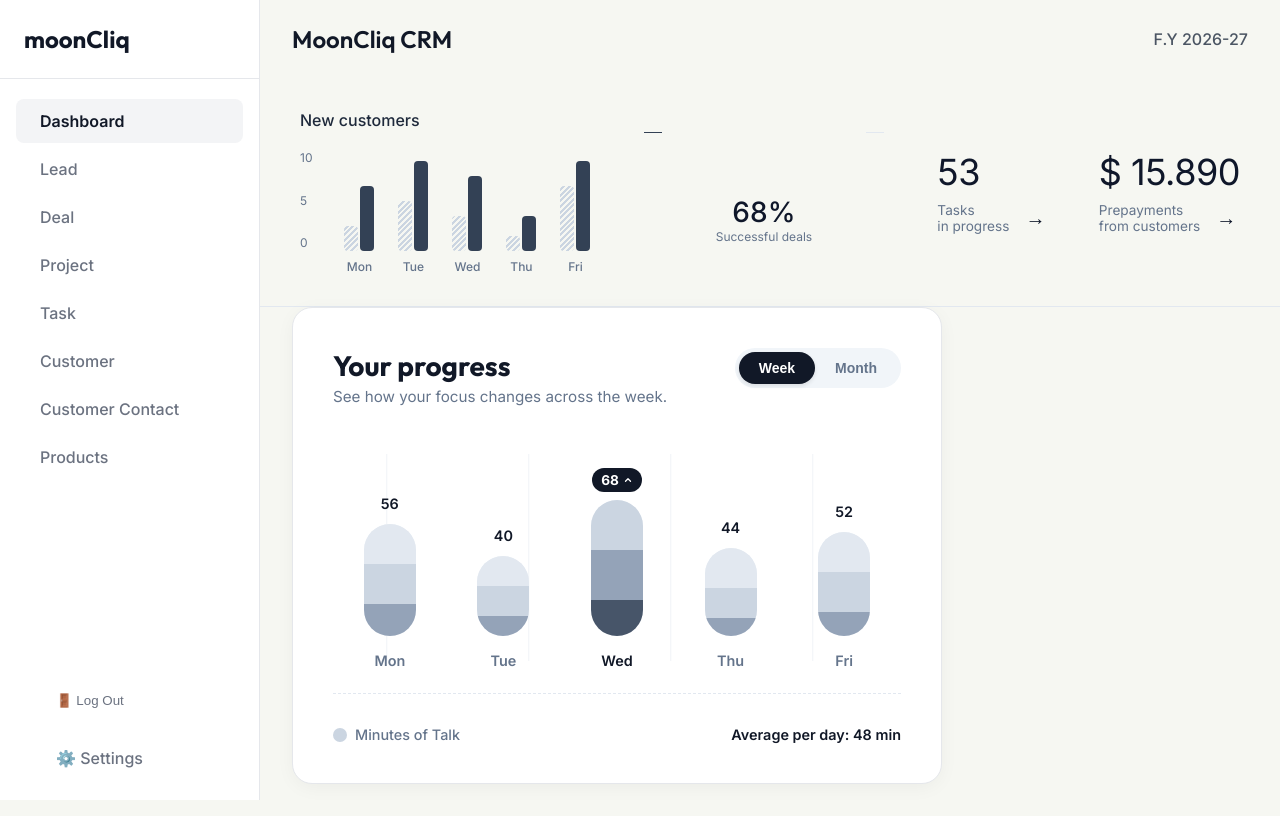
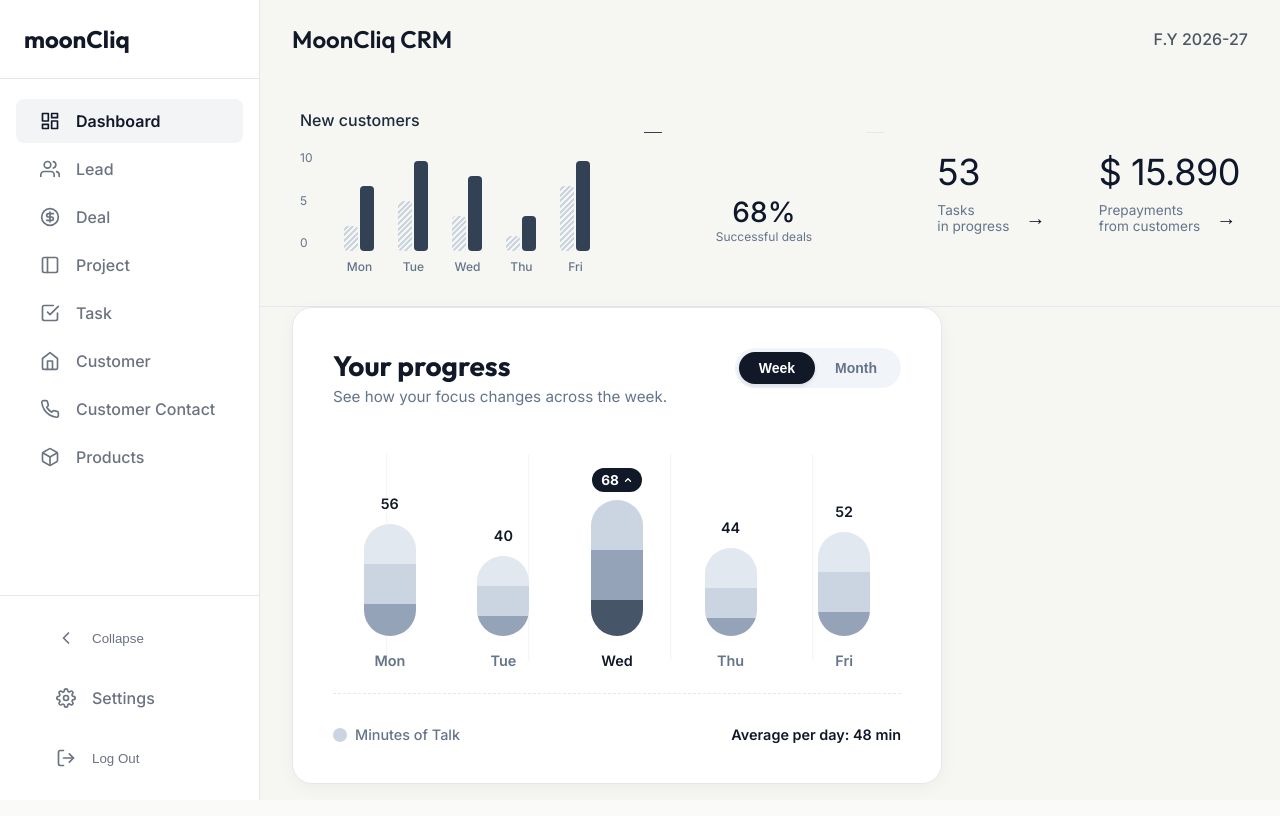
Before and after one commit to D4rk-Satan/mooncliq-orbit, a Next.js app: page /dashboard in a window 1280 px wide. Built offline with nearby package versions, Linux system fonts and the light colour scheme; no server answers; what aws-amplify would draw is missing.

Commit message:
feat: implement collapsible sidebar and fix kanban scroll

```diff
--- a/src/app/globals.css
+++ b/src/app/globals.css
@@ -209,10 +209,10 @@ body {
   }
 }
 
-/* Dashboard Layout */
 .dashboard-layout {
   display: flex;
-  min-height: 100vh;
+  height: 100vh;
+  overflow: hidden;
   background-color: #f6f7f2; /* Pale beige/greenish tint */
   color: #111827; /* Darker text */
 }
@@ -223,8 +223,6 @@ body {
   border-right: 1px solid #e5e7eb;
   display: flex;
   flex-direction: column;
-  position: sticky;
-  top: 0;
   height: 100vh;
 }
 
@@ -239,6 +237,8 @@ body {
 
 .sidebar-nav {
   padding: 1rem 0;
+  flex: 1;
+  overflow-y: auto;
 }
 
 .nav-item {
@@ -267,7 +267,8 @@ body {
   display: flex;
   flex-direction: column;
   min-width: 0;
-  min-height: 100vh;
+  height: 100vh;
+  overflow-y: auto;
 }
 
 .dashboard-header {
@@ -629,6 +630,7 @@ body {
   gap: 1.5rem;
   align-items: flex-start;
   background-color: transparent;
+  height: calc(100vh - 120px);
 }
 
 .kanban-column {
@@ -671,6 +673,9 @@ body {
   display: flex;
   flex-direction: column;
   gap: 0.75rem;
+  flex: 1;
+  min-height: 0;
+  padding-bottom: 2rem;
 }
 
 .kanban-card {
--- a/src/app/page.js
+++ b/src/app/page.js
@@ -22,7 +22,7 @@ export default function Home() {
       <section className="hero-section">
         <h1 className="hero-title">Close Deals Faster,<br />Manage Leads Smarter</h1>
         <p className="hero-subtitle">The ultimate CRM to track pipelines, organize contacts, and drive revenue — powered by the Blueprint Engine.</p>
-        <Link href="/sign-up" className="btn-dark" style={{ fontSize: '1.1rem', padding: '1rem 2rem' }}>
+        <Link href="/sign-up" className="btn-dark" style={{ fontSize: '1.1rem', padding: '1rem 2rem', marginTop: '1.5rem', marginBottom: '1.5rem' }}>
           Get started for Free ➔
         </Link>
       </section>
--- a/src/components/Sidebar.js
+++ b/src/components/Sidebar.js
@@ -1,6 +1,6 @@
 "use client";
 
-import React from "react";
+import React, { useState } from "react";
 import Link from "next/link";
 import { usePathname, useRouter } from "next/navigation";
 import { signOut } from "aws-amplify/auth";
@@ -8,6 +8,7 @@ import { signOut } from "aws-amplify/auth";
 export default function Sidebar() {
   const pathname = usePathname();
   const router = useRouter();
+  const [isCollapsed, setIsCollapsed] = useState(false);
 
   const handleSignOut = async () => {
     try {
@@ -18,34 +19,56 @@ export default function Sidebar() {
     }
   };
 
+  const navItems = [
+    { name: "Dashboard", href: "/dashboard", icon: <svg width="20" height="20" viewBox="0 0 24 24" fill="none" stroke="currentColor" strokeWidth="2" strokeLinecap="round" strokeLinejoin="round"><rect x="3" y="3" width="7" height="9"></rect><rect x="14" y="3" width="7" height="5"></rect><rect x="14" y="12" width="7" height="9"></rect><rect x="3" y="16" width="7" height="5"></rect></svg> },
+    { name: "Lead", href: "/lead", icon: <svg width="20" height="20" viewBox="0 0 24 24" fill="none" stroke="currentColor" strokeWidth="2" strokeLinecap="round" strokeLinejoin="round"><path d="M17 21v-2a4 4 0 0 0-4-4H5a4 4 0 0 0-4 4v2"></path><circle cx="9" cy="7" r="4"></circle><path d="M23 21v-2a4 4 0 0 0-3-3.87"></path><path d="M16 3.13a4 4 0 0 1 0 7.75"></path></svg> },
+    { name: "Deal", href: "#", icon: <svg width="20" height="20" viewBox="0 0 24 24" fill="none" stroke="currentColor" strokeWidth="2" strokeLinecap="round" strokeLinejoin="round"><circle cx="12" cy="12" r="10"></circle><path d="M16 8h-6a2 2 0 1 0 0 4h4a2 2 0 1 1 0 4H8"></path><path d="M12 18V6"></path></svg> },
+    { name: "Project", href: "#", icon: <svg width="20" height="20" viewBox="0 0 24 24" fill="none" stroke="currentColor" strokeWidth="2" strokeLinecap="round" strokeLinejoin="round"><rect x="3" y="3" width="18" height="18" rx="2" ry="2"></rect><line x1="9" y1="3" x2="9" y2="21"></line></svg> },
+    { name: "Task", href: "/task", icon: <svg width="20" height="20" viewBox="0 0 24 24" fill="none" stroke="currentColor" strokeWidth="2" strokeLinecap="round" strokeLinejoin="round"><polyline points="9 11 12 14 22 4"></polyline><path d="M21 12v7a2 2 0 0 1-2 2H5a2 2 0 0 1-2-2V5a2 2 0 0 1 2-2h11"></path></svg> },
+    { name: "Customer", href: "/account", icon: <svg width="20" height="20" viewBox="0 0 24 24" fill="none" stroke="currentColor" strokeWidth="2" strokeLinecap="round" strokeLinejoin="round"><path d="M3 9l9-7 9 7v11a2 2 0 0 1-2 2H5a2 2 0 0 1-2-2z"></path><polyline points="9 22 9 12 15 12 15 22"></polyline></svg> },
+    { name: "Customer Contact", href: "#", icon: <svg width="20" height="20" viewBox="0 0 24 24" fill="none" stroke="currentColor" strokeWidth="2" strokeLinecap="round" strokeLinejoin="round"><path d="M22 16.92v3a2 2 0 0 1-2.18 2 19.79 19.79 0 0 1-8.63-3.07 19.5 19.5 0 0 1-6-6 19.79 19.79 0 0 1-3.07-8.67A2 2 0 0 1 4.11 2h3a2 2 0 0 1 2 1.72 12.84 12.84 0 0 0 .7 2.81 2 2 0 0 1-.45 2.11L8.09 9.91a16 16 0 0 0 6 6l1.27-1.27a2 2 0 0 1 2.11-.45 12.84 12.84 0 0 0 2.81.7A2 2 0 0 1 22 16.92z"></path></svg> },
+    { name: "Products", href: "/products", icon: <svg width="20" height="20" viewBox="0 0 24 24" fill="none" stroke="currentColor" strokeWidth="2" strokeLinecap="round" strokeLinejoin="round"><path d="M21 16V8a2 2 0 0 0-1-1.73l-7-4a2 2 0 0 0-2 0l-7 4A2 2 0 0 0 3 8v8a2 2 0 0 0 1 1.73l7 4a2 2 0 0 0 2 0l7-4A2 2 0 0 0 21 16z"></path><polyline points="3.27 6.96 12 12.01 20.73 6.96"></polyline><line x1="12" y1="22.08" x2="12" y2="12"></line></svg> },
+  ];
+
   return (
-    <aside className="dashboard-sidebar">
-      <div className="sidebar-logo">moonCliq</div>
-      <nav className="sidebar-nav">
-        <Link href="/dashboard" className={`nav-item ${pathname === "/dashboard" ? "active" : ""}`} style={{ display: 'block', textDecoration: 'none' }}>
-          Dashboard
+    <aside className={`dashboard-sidebar ${isCollapsed ? 'collapsed' : ''}`} style={{ width: isCollapsed ? '72px' : '260px', transition: 'width 0.3s cubic-bezier(0.4, 0, 0.2, 1)', overflow: 'hidden', flexShrink: 0 }}>
+      <div className="sidebar-logo" style={{ display: 'flex', alignItems: 'center', justifyContent: isCollapsed ? 'center' : 'flex-start', padding: isCollapsed ? '1.5rem 0' : '1.5rem' }}>
+        {!isCollapsed && <span>moonCliq</span>}
+        {isCollapsed && <span style={{ fontSize: '1.2rem' }}>mC</span>}
+      </div>
+      <nav className="sidebar-nav" style={{ padding: '1rem 0' }}>
+        {navItems.map((item, idx) => (
+          <Link key={idx} href={item.href} className={`nav-item ${pathname === item.href ? "active" : ""}`} style={{ display: 'flex', alignItems: 'center', gap: '1rem', textDecoration: 'none', justifyContent: isCollapsed ? 'center' : 'flex-start', padding: isCollapsed ? '0.75rem 0' : '0.75rem 1.5rem', margin: isCollapsed ? '0.25rem' : '0.25rem 1rem' }}>
+            <span style={{ display: 'flex', alignItems: 'center', justifyContent: 'center', flexShrink: 0 }} title={item.name}>{item.icon}</span>
+            {!isCollapsed && <span style={{ whiteSpace: 'nowrap' }}>{item.name}</span>}
+          </Link>
+        ))}
+      </nav>
+      <div style={{ marginTop: 'auto', padding: isCollapsed ? '1rem 0' : '1rem', display: 'flex', flexDirection: 'column', gap: '0.5rem', borderTop: '1px solid #e5e7eb' }}>
+        <button
+          onClick={() => setIsCollapsed(!isCollapsed)}
+          className="nav-item"
+          style={{ display: 'flex', alignItems: 'center', gap: '1rem', justifyContent: isCollapsed ? 'center' : 'flex-start', padding: isCollapsed ? '0.75rem 0' : '0.75rem 1.5rem', background: 'none', border: 'none', cursor: 'pointer', width: '100%', margin: isCollapsed ? '0.25rem' : '0.25rem 1rem' }}
+          title="Toggle Sidebar"
+        >
+          <svg width="20" height="20" viewBox="0 0 24 24" fill="none" stroke="currentColor" strokeWidth="2" strokeLinecap="round" strokeLinejoin="round" style={{ transform: isCollapsed ? 'rotate(180deg)' : 'none', transition: 'transform 0.3s', flexShrink: 0 }}>
+            <polyline points="15 18 9 12 15 6"></polyline>
+          </svg>
+          {!isCollapsed && <span style={{ whiteSpace: 'nowrap' }}>Collapse</span>}
+        </button>
+        <Link href="/settings" className={`nav-item ${pathname === "/settings" ? "active" : ""}`} style={{ display: 'flex', alignItems: 'center', gap: '1rem', textDecoration: 'none', justifyContent: isCollapsed ? 'center' : 'flex-start', padding: isCollapsed ? '0.75rem 0' : '0.75rem 1.5rem', margin: isCollapsed ? '0.25rem' : '0.25rem 1rem' }} title="Settings">
+          <svg width="20" height="20" viewBox="0 0 24 24" fill="none" stroke="currentColor" strokeWidth="2" strokeLinecap="round" strokeLinejoin="round" style={{ flexShrink: 0 }}><circle cx="12" cy="12" r="3"></circle><path d="M19.4 15a1.65 1.65 0 0 0 .33 1.82l.06.06a2 2 0 0 1 0 2.83 2 2 0 0 1-2.83 0l-.06-.06a1.65 1.65 0 0 0-1.82-.33 1.65 1.65 0 0 0-1 1.51V21a2 2 0 0 1-2 2 2 2 0 0 1-2-2v-.09A1.65 1.65 0 0 0 9 19.4a1.65 1.65 0 0 0-1.82.33l-.06.06a2 2 0 0 1-2.83 0 2 2 0 0 1 0-2.83l.06-.06a1.65 1.65 0 0 0 .33-1.82 1.65 1.65 0 0 0-1.51-1H3a2 2 0 0 1-2-2 2 2 0 0 1 2-2h.09A1.65 1.65 0 0 0 4.6 9a1.65 1.65 0 0 0-.33-1.82l-.06-.06a2 2 0 0 1 0-2.83 2 2 0 0 1 2.83 0l.06.06a1.65 1.65 0 0 0 1.82.33H9a1.65 1.65 0 0 0 1-1.51V3a2 2 0 0 1 2-2 2 2 0 0 1 2 2v.09a1.65 1.65 0 0 0 1 1.51 1.65 1.65 0 0 0 1.82-.33l.06-.06a2 2 0 0 1 2.83 0 2 2 0 0 1 0 2.83l-.06.06a1.65 1.65 0 0 0-.33 1.82V9a1.65 1.65 0 0 0 1.51 1H21a2 2 0 0 1 2 2 2 2 0 0 1-2 2h-.09a1.65 1.65 0 0 0-1.51 1z"></path></svg>
+          {!isCollapsed && <span style={{ whiteSpace: 'nowrap' }}>Settings</span>}
         </Link>
-        <Link href="/lead" className={`nav-item ${pathname === "/lead" ? "active" : ""}`} style={{ display: 'block', textDecoration: 'none' }}>
-          Lead
-        </Link>
-        <div className="nav-item">Deal</div>
-        <div className="nav-item">Project</div>
-        <div className="nav-item">Task</div>
-        <div className="nav-item">Customer</div>
-        <div className="nav-item">Customer Contact</div>
-        <div className="nav-item">Products</div>
-      </nav>
-      <div style={{ marginTop: 'auto', padding: '1rem', display: 'flex', flexDirection: 'column', gap: '0.5rem' }}>
         <button
           onClick={handleSignOut}
           className="nav-item"
-          style={{ display: 'block', width: '100%', textAlign: 'left', background: 'none', border: 'none', cursor: 'pointer' }}
+          style={{ display: 'flex', alignItems: 'center', gap: '1rem', justifyContent: isCollapsed ? 'center' : 'flex-start', padding: isCollapsed ? '0.75rem 0' : '0.75rem 1.5rem', background: 'none', border: 'none', cursor: 'pointer', width: '100%', margin: isCollapsed ? '0.25rem' : '0.25rem 1rem' }}
+          title="Log Out"
         >
-          🚪 Log Out
+          <svg width="20" height="20" viewBox="0 0 24 24" fill="none" stroke="currentColor" strokeWidth="2" strokeLinecap="round" strokeLinejoin="round" style={{ flexShrink: 0 }}><path d="M9 21H5a2 2 0 0 1-2-2V5a2 2 0 0 1 2-2h4"></path><polyline points="16 17 21 12 16 7"></polyline><line x1="21" y1="12" x2="9" y2="12"></line></svg>
+          {!isCollapsed && <span style={{ whiteSpace: 'nowrap' }}>Log Out</span>}
         </button>
-        <Link href="/settings" className={`nav-item ${pathname === "/settings" ? "active" : ""}`} style={{ display: 'block', textDecoration: 'none' }}>
-          ⚙️ Settings
-        </Link>
       </div>
     </aside>
   );
```
